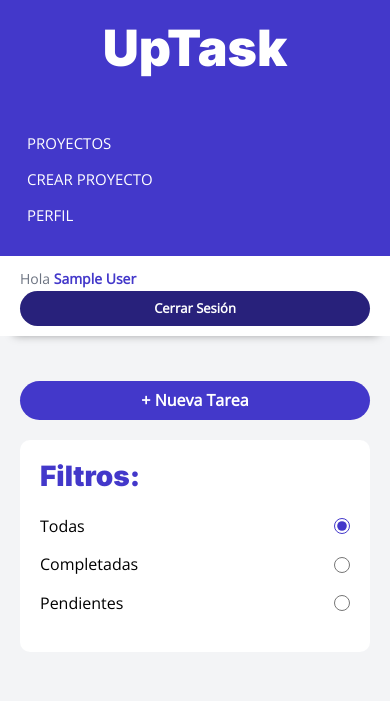
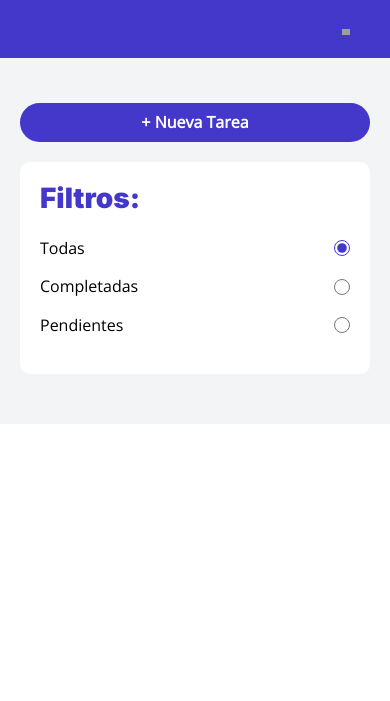
Before and after one commit to JuanJoseRestrepoArango/UpTaskApp, a PHP site: template views/dashboard/proyecto.php in a window 390 px wide. Shown: the top 701 px of the page. Run offline with PHP 8.4, Linux system fonts and the light colour scheme; the template is opened without the code that fills it, so the values that code supplies are empty; the visitor is signed in with stand-in values (Sample User, id 1); grey boxes are pictures that could not be loaded.

Commit message:
MenuMobile

```diff
--- a/src/scss/dashboard/_barra.scss
+++ b/src/scss/dashboard/_barra.scss
@@ -1,13 +1,37 @@
 @use 'base/mixins' as m;
 @use 'base/variables' as v;
 
+.barra-mobile{
+    background-color: v.$indigo;
+    padding: 2rem 4rem;
+    display: flex;
+    justify-content: space-between;
+    align-items: center;
+    @include m.tablet {
+        display: none;
+    }
+    h1{
+        color: v.$blanco;
+        margin: 0;
+    }
+    .menu{
+        img{
+            width: .8rem;
+            &:hover{
+                cursor: pointer;
+            }
+        }
+    }
+}
+
+
 .barra{
-    background-color: v.$blanco;
-
-    padding: 1rem 2rem;
-    box-shadow: 1px 12px 9px -13px rgba(0,0,0,0.4);
+    display: none;
 
     @include m.tablet {
+        background-color: v.$blanco;
+        padding: 1rem 2rem;
+        box-shadow: 1px 12px 9px -13px rgba(0,0,0,0.4);
         display: flex;
         justify-content: space-between;
         align-items: center;
--- a/src/scss/dashboard/_sidebar.scss
+++ b/src/scss/dashboard/_sidebar.scss
@@ -2,13 +2,65 @@
 @use 'base/mixins' as m;
 
 .sidebar{
+    opacity: 0;
+
     background-color: v.$indigo;
-    padding: 2rem;
-    h2{
-        color: v.$blanco;
-        margin: 0;
-        text-align: center;
+    height: 0;
+    overflow: hidden;
+    transition-property: opacity;
+    transition-duration: 500ms;
+
+    &.mostrar{
+        padding: 2rem;
+        opacity: 1;
+        height: 100%;
+        position: absolute;
+        top: 0;
+        right: 0;
+        left: 0;
+        bottom: 0;
+        background-color: rgb(0 0 0 / .90);
+        @include m.tablet {
+            display: none;
+        }
     }
+    &.ocultar{
+        opacity: 0;
+    }
+
+    @include m.tablet {
+        opacity: 1;
+        height: 100%;
+        padding: 2rem;
+        background-color: v.$indigo;
+    }
+
+    .cotenedor-sidebar{
+        display: flex;
+        justify-content: space-between;
+        align-items: center;
+        h2{
+            color: v.$blanco;
+            margin: 0;
+            text-align: center;
+        }
+
+        .cerrar-menu{
+            display: flex;
+            justify-content: center;
+            height: 2rem;
+            height: 2rem;
+            img{
+                &:hover{
+                    cursor: pointer;
+                }
+            }
+            @include m.tablet {
+                display: none;
+            }
+        }
+    }
+
 
     .sidebar-nav{
         margin-top: 5rem;
@@ -16,18 +68,37 @@
         a{
             color: v.$blanco;
             display: block;
-            margin-bottom: 0.5rem;
+            margin-bottom: 1.5rem;
             padding: 0.7rem;
             transition-property: background-color;
             transition-duration: 300ms;
             text-transform: uppercase;
-            font-size: 1.5rem;
+            font-size: 2.4rem;
+            text-align: center;
 
             &:hover,
             &.activo{
                 background-color: darken(v.$indigo, 20%);
                 border-radius: 0.5rem;
             }
+            @include m.tablet {
+                font-size: 1.5rem;
+                margin-bottom: 0.5rem;
+                text-align: left;
+            }
+        }
+    }
+
+    .cerrar-sesion-mobile{
+        margin-top: 10rem;
+        width: 60%;
+        margin-left: 20%;
+        .cerrar-sesion{
+            @include m.boton(v.$indigo,v.$blanco);
+            border-radius: 2rem;
+        }
+        @include m.tablet {
+            display: none;
         }
     }
 }
--- a/views/dashboard/footer-dashboard.php
+++ b/views/dashboard/footer-dashboard.php
@@ -1,3 +1,7 @@
         </div>
     </div>
 </div>
+
+<?php
+   $script = '<script src ="build/js/app.js"></script>';
+?>
--- a/views/dashboard/proyecto.php
+++ b/views/dashboard/proyecto.php
@@ -37,7 +37,7 @@
 ?>
 
 <?php
-    $script = '
+    $script .= '
         <script src="https://cdn.jsdelivr.net/npm/sweetalert2@11"></script>
         <script src="build/js/tareas.js"></script>
         '
--- a/views/templates/barra.php
+++ b/views/templates/barra.php
@@ -1,3 +1,11 @@
+<div class="barra-mobile">
+    <h1><?php echo $_ENV['APP_NAME'];?></h1>
+
+    <div class="menu">
+        <img src="build/img/menu.svg" alt="imagen menu" id="mobile-menu">
+    </div>
+</div>
+
 <div class="barra">
     <p>Hola <span><?php echo $_SESSION['nombre'] ;?></span></p>
     <a href="/logout" class="cerrar-sesion">Cerrar Sesión</a>
--- a/views/templates/sidebar.php
+++ b/views/templates/sidebar.php
@@ -1,8 +1,19 @@
 <aside class="sidebar">
-    <h2>UpTask</h2>
+    <div class="cotenedor-sidebar">
+        <h2>UpTask</h2>
+
+        <div class="cerrar-menu">
+            <img src="build/img/cerrar.svg" alt="imagen cerrar menu" id="cerrar-menu">
+        </div>
+    </div>
+
     <nav class="sidebar-nav">
         <a class="<?php echo($titulo === 'Proyectos') ? 'activo' : '' ;?>" href="/dashboard">Proyectos</a>
         <a class="<?php echo($titulo === 'Crear Proyecto') ? 'activo' : '' ;?>" href="/crear-proyecto">Crear Proyecto</a>
         <a class="<?php echo($titulo === 'Perfil') ? 'activo' : '' ;?>" href="/perfil">Perfil</a>
     </nav>
+
+    <div class="cerrar-sesion-mobile">
+        <a href="/logout" class="cerrar-sesion">Cerrar Sesión</a>
+    </div>
 </aside>
```
Also changed, not shown: src/js/app.js (+29 -0 lines), public/build/css/app.css, public/build/js/app.js, 3 other files.
